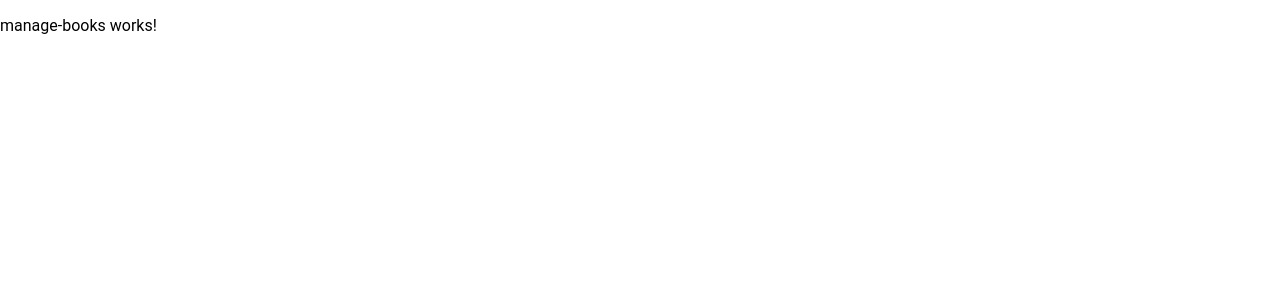
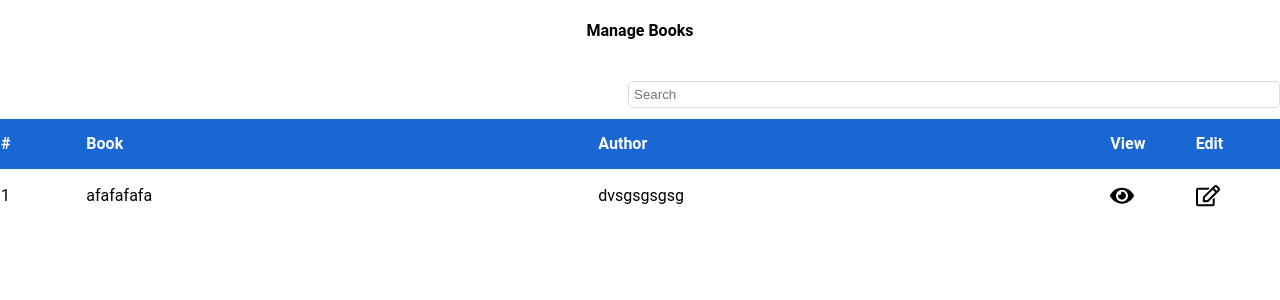
Before and after one commit to SriSasanka8074/Book-Library-Sysytem, an Angular app: page /manage-books in a window 1280 px wide. Shown: the top 300 px of the page. Built offline with nearby package versions, Linux system fonts and the light colour scheme.

Commit message:
changes commited by sasanka 20-02-2020 03:17

```diff
--- a/angular.json
+++ b/angular.json
@@ -30,7 +30,9 @@
             "styles": [
               "src/styles.scss"
             ],
-            "scripts": []
+            "scripts": [
+              "./node_modules/@fortawesome/fontawesome-free/js/all.js"
+            ]
           },
           "configurations": {
             "production": {
@@ -94,7 +96,9 @@
             "styles": [
               "src/styles.scss"
             ],
-            "scripts": []
+            "scripts": [
+              "./node_modules/@fortawesome/fontawesome-free/js/all.js"
+            ]
           }
         },
         "lint": {
--- a/package.json
+++ b/package.json
@@ -19,6 +19,11 @@
     "@angular/platform-browser": "~9.0.1",
     "@angular/platform-browser-dynamic": "~9.0.1",
     "@angular/router": "~9.0.1",
+    "@fortawesome/angular-fontawesome": "^0.6.0",
+    "@fortawesome/fontawesome-free": "^5.12.1",
+    "@fortawesome/fontawesome-svg-core": "^1.2.27",
+    "@fortawesome/free-regular-svg-icons": "^5.12.1",
+    "@fortawesome/free-solid-svg-icons": "^5.12.1",
     "rxjs": "~6.5.4",
     "sweetalert2": "^9.7.2",
     "tslib": "^1.10.0",
--- a/src/app/app.module.ts
+++ b/src/app/app.module.ts
@@ -7,12 +7,15 @@ import { BookComponent } from './book/book.component';
 import { ManageBooksComponent } from './manage-books/manage-books.component';
 import {FormsModule, ReactiveFormsModule} from '@angular/forms';
 import {HttpClientModule} from '@angular/common/http';
+import { FontAwesomeModule } from '@fortawesome/angular-fontawesome';
+// import { SearchPipe } from './search.pipe';
 
 @NgModule({
   declarations: [
     AppComponent,
     BookComponent,
-    ManageBooksComponent
+    ManageBooksComponent,
+    // SearchPipe,
   ],
   imports: [
     BrowserModule,
@@ -20,6 +23,7 @@ import {HttpClientModule} from '@angular/common/http';
     FormsModule,
     ReactiveFormsModule,
     HttpClientModule,
+    FontAwesomeModule,
   ],
   providers: [],
   bootstrap: [AppComponent]
--- a/src/app/manage-books/manage-books.component.html
+++ b/src/app/manage-books/manage-books.component.html
@@ -1 +1,50 @@
-<p>manage-books works!</p>
+<h4 style="text-align: center;">{{title}}</h4>
+<form autocomplete="off"
+  [formGroup]="manageBooksForm"
+  (ngSubmit)="getBooksList();"
+  autocomplete="off"
+>
+
+</form>
+<br>
+<div>
+  <div>
+    <input type="number"
+      class="form-group"
+      id = "search"
+      #search
+      placeholder="Search"
+    >
+  </div>
+  <br><br>
+  <div>
+    <table>
+      <thead>
+        <tr>
+          <th style="width: 5%;"><span>#</span></th>
+          <th style="width: 30%;"><span>Book</span></th>
+          <th style="width: 30%;"><span>Author</span></th>
+          <th style="width: 5%;"><span>View</span></th>
+          <th style="width: 5%;"><span>Edit</span></th>
+        </tr>
+      </thead>
+      <tbody>
+        <tr *ngFor="let item of booksData; index as i;">
+          <td style="width: 5%;"><span>{{i+1}}</span></td>
+          <td style="width: 30%;"><span>{{item.bookName}}</span></td>
+          <td style="width: 30%;"><span>{{item.author}}</span></td>
+          <td style="width: 5%;cursor: pointer;">
+            <span (click)="navigateToBookMaster(true, item.id);">
+              <fa-icon [icon]="faEye" size="lg" ></fa-icon>
+            </span>
+          </td>
+          <td style="width: 5%;cursor: pointer;">
+            <span (click)="navigateToBookMaster(false, item.id);">
+              <fa-icon [icon]="faEdit" size="lg" ></fa-icon>
+            </span>
+          </td>
+        </tr>
+      </tbody>
+    </table>
+  </div>
+</div>
--- a/src/app/manage-books/manage-books.component.scss
+++ b/src/app/manage-books/manage-books.component.scss
@@ -0,0 +1,29 @@
+table {
+  padding: 0;
+  width: 100%;
+  border: none;
+  border-spacing: 0;
+}
+th {
+  background-color: #1967d2;
+  color: white;
+  text-align: left;
+  line-height: 3rem;
+}
+td {
+  padding-top: 1rem;
+}
+.form-group {
+  width: 50%;
+  padding: 5px;
+  border: 1px solid #dadce0;
+  border-radius: 5px;
+  box-shadow: 0 0 black;
+}
+.form-group#search {
+  float: right;
+  padding: 5px;
+  border: 1px solid #dadce0;
+  border-radius: 5px;
+  box-shadow: 0 0 black;
+}
--- a/src/app/manage-books/manage-books.component.ts
+++ b/src/app/manage-books/manage-books.component.ts
@@ -1,4 +1,9 @@
 import { Component, OnInit } from '@angular/core';
+import { HttpClient } from '@angular/common/http';
+import { FormBuilder, FormGroup } from '@angular/forms';
+import { Router } from '@angular/router';
+import { faEye } from '@fortawesome/free-solid-svg-icons';
+import {faEdit} from '@fortawesome/free-regular-svg-icons';
 
 @Component({
   selector: 'app-manage-books',
@@ -7,9 +12,63 @@ import { Component, OnInit } from '@angular/core';
 })
 export class ManageBooksComponent implements OnInit {
 
-  constructor() { }
+  constructor(
+    private httpClient: HttpClient,
+    private formBuilder: FormBuilder,
+    private router: Router,
+  ) { }
 
-  ngOnInit(): void {
+  manageBooksForm: FormGroup;
+  booksData: Array<any> = [];
+  title = 'Manage Books';
+  faEye = faEye;
+  faEdit = faEdit;
+
+  ngOnInit() {
+    this.createFormGroup();
+    this.getBooksList();
   }
 
+  createFormGroup() {
+    this.manageBooksForm = this.formBuilder.group({
+      fromDate: this.formBuilder.control('', []),
+      toDate: this.formBuilder.control('', []),
+    });
+  }
+
+  getBooksList() {
+    const url = '';
+    const obj: any = this.manageBooksForm.value;
+    this.httpClient.get(url).subscribe(res => {
+      if (res) {
+        const data: any = res;
+        this.booksData = data;
+      } else {
+        this.booksData = [];
+      }
+    }, error => {
+      // this.booksData = [];
+      this.booksData = [
+        {
+          id: 1,
+          bookName: 'afafafafa',
+          author: 'dvsgsgsgsg'
+        }
+      ];
+    });
+  }
+
+  navigateToBookMaster(status: boolean, id: number) {
+    if (status) {
+      this.router.navigate(['/book', 'view', id]);
+    } else {
+      this.router.navigate(['/book', 'edit', id]);
+    }
+  }
+
+  /* search(value: string) {
+    if (value && value.length > 0) {
+
+    }
+  } */
 }
--- a/src/styles.scss
+++ b/src/styles.scss
@@ -1,3 +1,7 @@
 /* You can add global styles to this file, and also import other style files */
+
+@import '../node_modules/@fortawesome/fontawesome-free/scss/fontawesome.scss';
+@import '../node_modules/@fortawesome/fontawesome-free/scss/icons';
+
 html, body { height: 100%; }
 body { margin: 0; font-family: Roboto, "Helvetica Neue", sans-serif; }
```
Also changed, not shown: src/app/app-routing.module.ts (+6 -2 lines), src/app/search.pipe.ts (added, +17 -0 lines).
